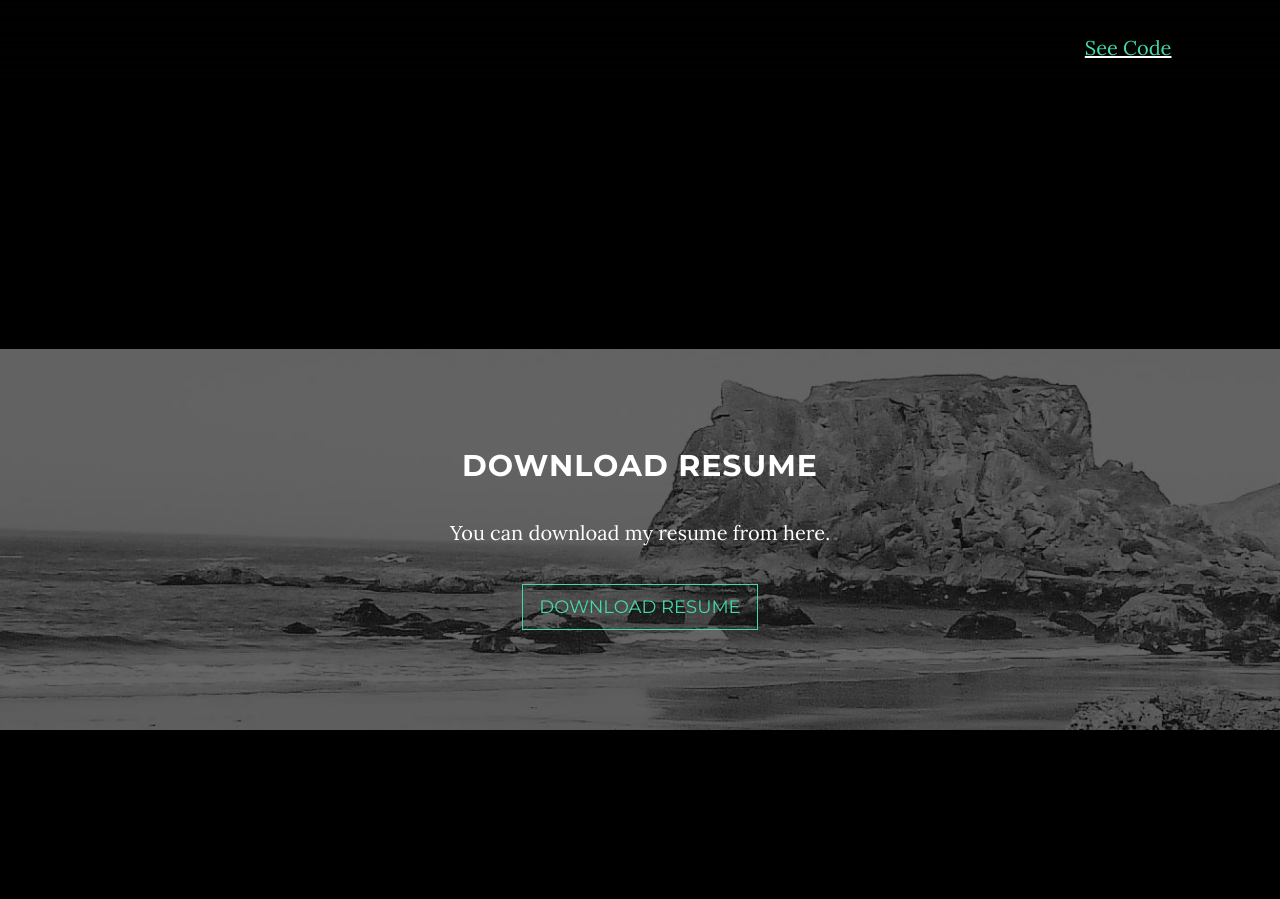
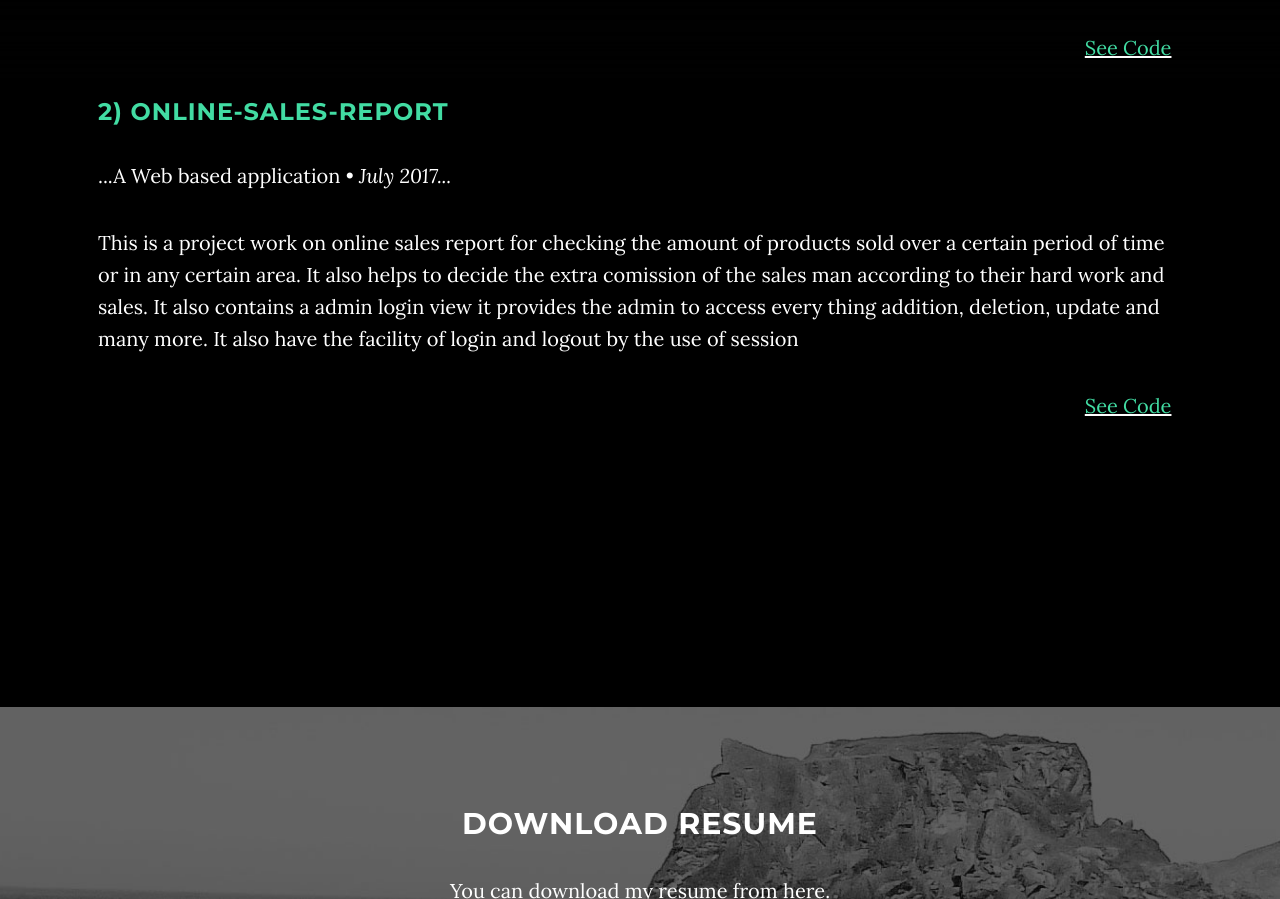
Before and after one commit to atul3015kr/atul3015kr.github.io, a website: page index.html in a window 1280 px wide. Shown: the part 2159-3058 px from the top of the page. Drawn offline with nearby package versions, Linux system fonts and the light colour scheme.

Commit message:
Update index.html

```diff
--- a/index.html
+++ b/index.html
@@ -135,6 +135,23 @@
 
             </div> <!-- item end -->
 
+	    <div class="row item">
+
+               <div class="twelve columns">
+
+                  <h3><a href= "https://github.com/atul3015kr/Sales-Report">2) Online-Sales-Report</a></h3>
+                  <p class="info">...A Web based application <span>&bull;</span> <em class="date">July 2017...</em></p>
+
+                  <p>
+					This is a project work on online sales report for checking the amount of products sold over a certain period of time or in any certain area. It also helps to decide the extra comission of the sales man according to their hard work and sales. It also contains a admin login view it provides the admin to access every thing addition, deletion, update and many more. It also have the facility of login and logout by the use of session
+
+                  </p>
+				    <p align="right"><span style="text-decoration: underline;"><a href= "https://github.com/atul3015kr/Sales-Report">See Code</a></span>&nbsp;&nbsp;</p>
+
+               </div>
+
+            </div> <!-- item end -->
+
          </div> <!-- main-col end -->
 
       </div> <!-- End Education -->
```
